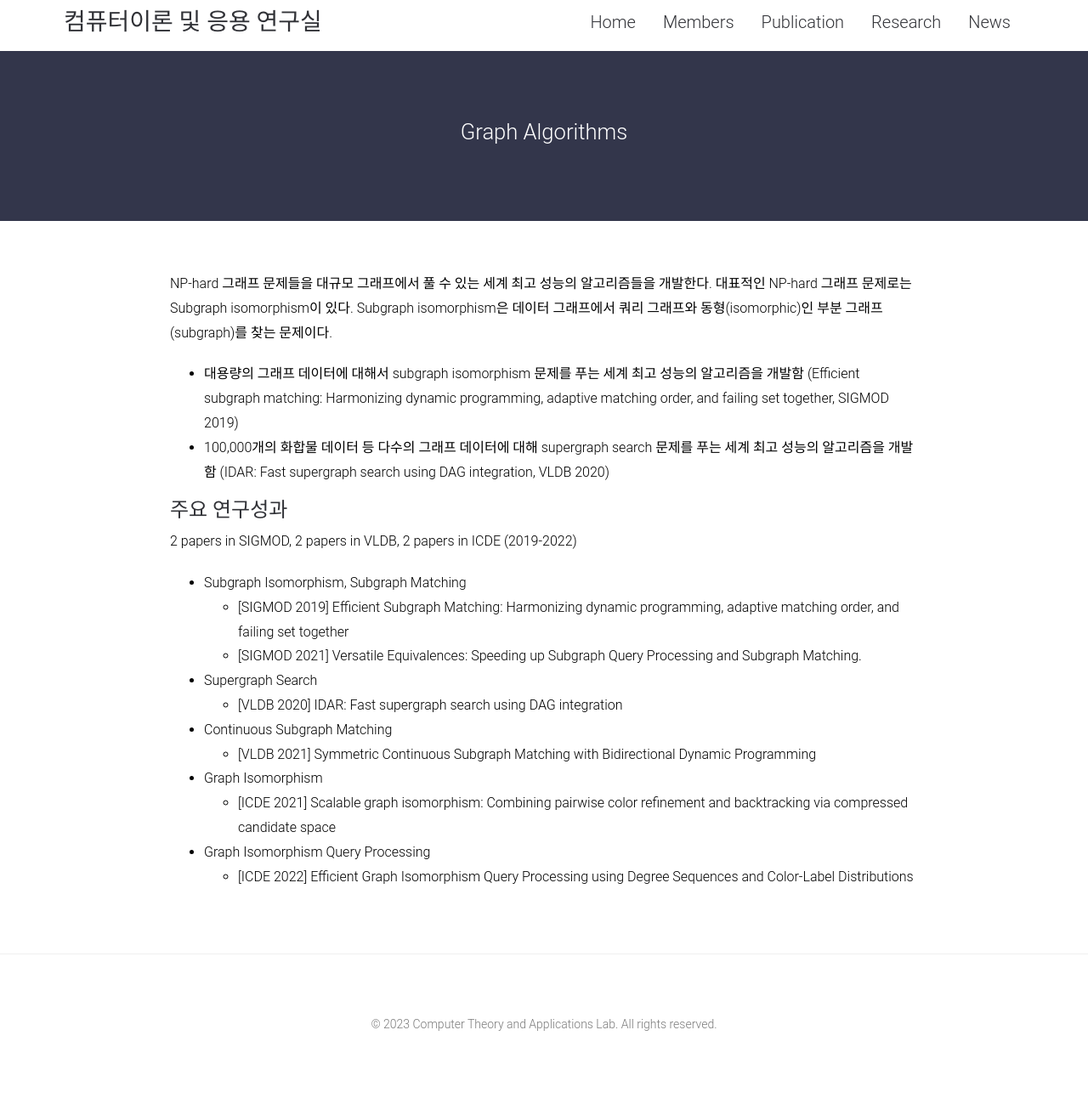
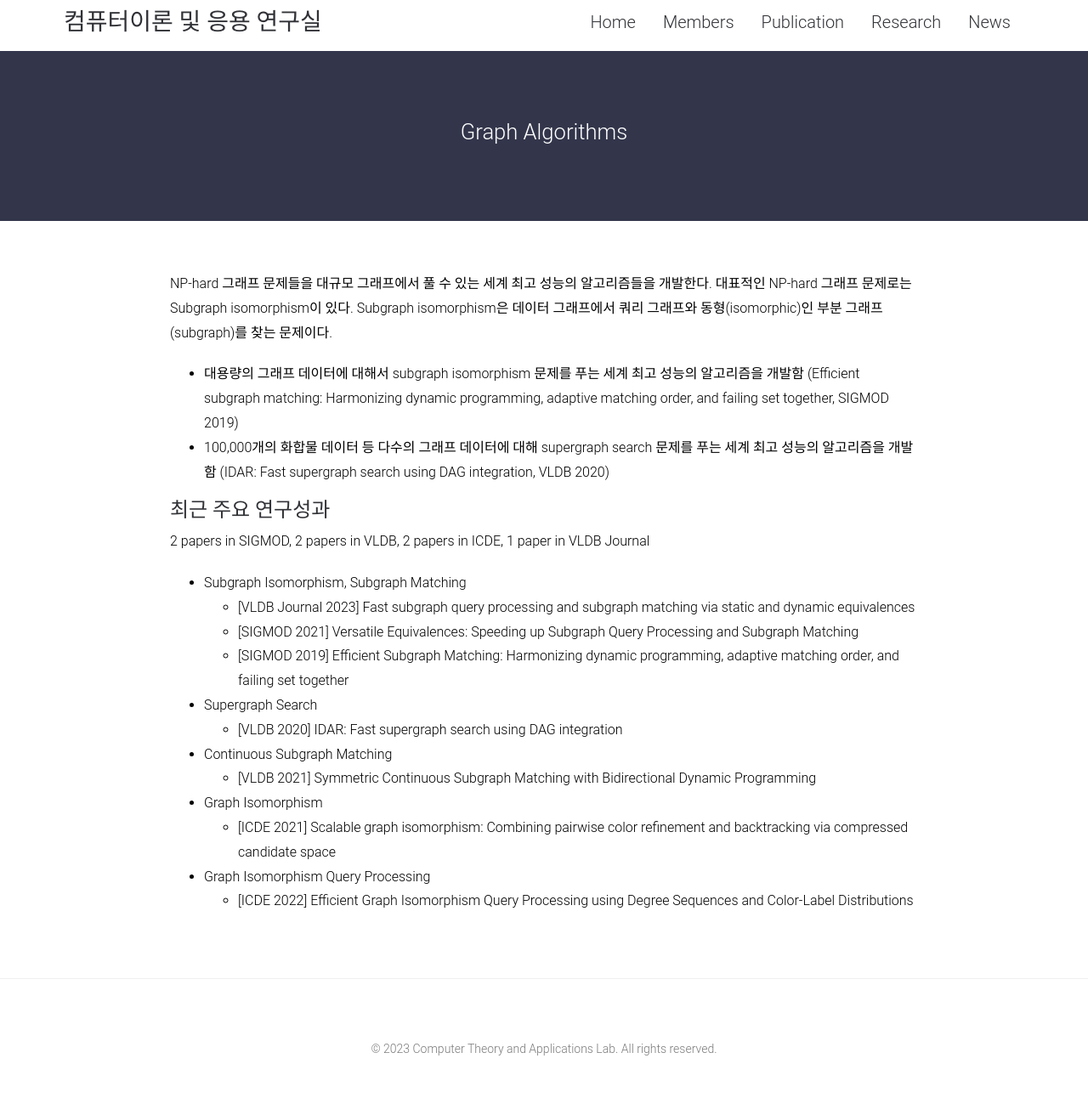
Before and after one commit to SNUCSE-CTA/SNUCSE-CTA.github.io, a Jekyll site: the page built from _areas/Graph.md, in a window 1280 px wide. Shown: the whole page at 85% size. Built offline with Jekyll 4.4.1, drawn with Linux system fonts in a browser that asks for light colours; nearby versions of some CDN libraries; some web fonts are replaced; before the commit the page ends 1264 px from its top, so only the background shows below that.

Commit message:
update areas

```diff
--- a/_areas/Graph.md
+++ b/_areas/Graph.md
@@ -13,11 +13,12 @@ NP-hard 그래프 문제들을 대규모 그래프에서 풀 수 있는 세계
 </div>
 
 
-#### 주요 연구성과
-2 papers in SIGMOD, 2 papers in VLDB, 2 papers in ICDE (2019-2022)
+#### 최근 주요 연구성과
+2 papers in SIGMOD, 2 papers in VLDB, 2 papers in ICDE, 1 paper in VLDB Journal
 - Subgraph Isomorphism, Subgraph Matching
+  - [VLDB Journal 2023] Fast subgraph query processing and subgraph matching via static and dynamic equivalences
+  - [SIGMOD 2021] Versatile Equivalences: Speeding up Subgraph Query Processing and Subgraph Matching
   - [SIGMOD 2019] Efficient Subgraph Matching: Harmonizing dynamic programming, adaptive matching order, and failing set together
-  - [SIGMOD 2021] Versatile Equivalences: Speeding up Subgraph Query Processing and Subgraph Matching.
 - Supergraph Search
   - [VLDB 2020] IDAR: Fast supergraph search using DAG integration
 - Continuous Subgraph Matching
```
Also changed, not shown: _areas/Bioinfo.md (+6 -0 lines), _areas/String.md (+9 -0 lines).
